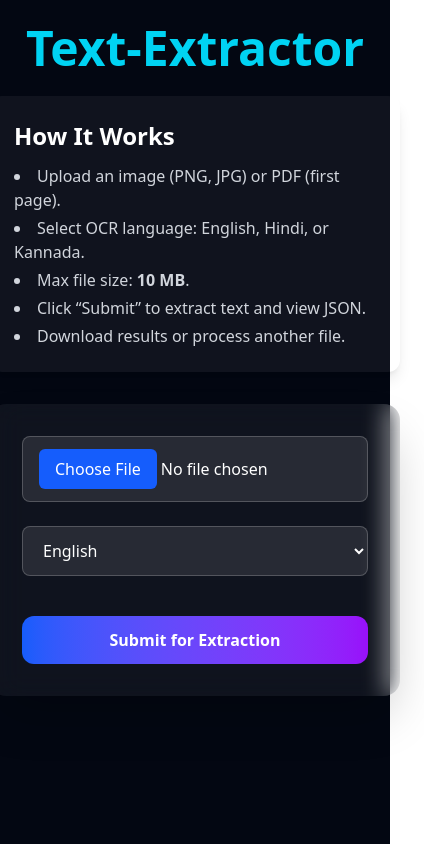
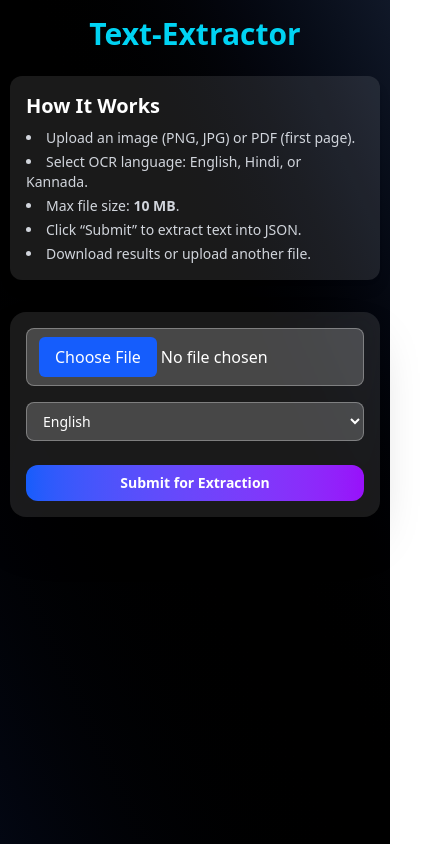
Before and after one commit to suhasbm09/Text-Extractor, a React (Vite) app in the folder front-end/: page / in a window 390 px wide. Shown: the whole page, 424 px wide, since content can reach past the window. Built offline with nearby package versions, Linux system fonts and the light colour scheme.

Commit message:
final-update-1

```diff
--- a/front-end/src/App.jsx
+++ b/front-end/src/App.jsx
@@ -7,7 +7,7 @@ import './index.css';
 function App() {
   return (
     <Router>
-      <div className='bg-gray-950 text-white min-h-screen flex justify-center items-center'>
+      <div className='bg-gradient-to-bl from-gray-900 via-black to-gray-950 text-white min-h-screen flex justify-center align-middle items-center'>
         <Routes>
           <Route path='/' element={<Home />} />
           <Route path='/result' element={<Result />} />
--- a/front-end/src/Pages/Home.jsx
+++ b/front-end/src/Pages/Home.jsx
@@ -56,50 +56,54 @@ function Home() {
   };
 
   return (
-    <div className="min-h-screen  text-white flex flex-col items-center p-6">
+    <div className="min-h-screen  text-white flex flex-col items-center p-4">
       <Modal show={loading} />
 
       <div className="w-full max-w-xl">
-        <h1 className="text-5xl font-extrabold text-cyan-400 text-center mb-6">
+        <h1 className="text-3xl sm:text-4xl md:text-5xl lg:text-6xl font-extrabold text-cyan-400 text-center mb-6">
           Text-Extractor
         </h1>
 
         {/* How It Works */}
-        <div className="bg-white/5 p-6 rounded-xl mb-8 shadow-lg">
-          <h2 className="text-2xl font-semibold mb-3">How It Works</h2>
-          <ul className="list-disc list-inside space-y-1 text-gray-300">
+        <div className="bg-white/10 p-4 sm:p-6 rounded-xl mb-8 shadow-lg">
+          <h2 className="text-xl sm:text-2xl font-semibold mb-2">How It Works</h2>
+          <ul className="list-disc list-inside space-y-1 text-gray-300 text-sm sm:text-base">
             <li>Upload an image (PNG, JPG) or PDF (first page).</li>
             <li>Select OCR language: English, Hindi, or Kannada.</li>
             <li>Max file size: <strong>10 MB</strong>.</li>
-            <li>Click “Submit” to extract text and view JSON.</li>
-            <li>Download results or process another file.</li>
+            <li>Click “Submit” to extract text into JSON.</li>
+            <li>Download results or upload another file.</li>
           </ul>
         </div>
 
         {/* Upload Form */}
         <form
           onSubmit={handleSubmit}
-          className="bg-white/5 p-8 rounded-2xl shadow-2xl backdrop-blur-md flex flex-col gap-6"
+          className="bg-white/10 p-4 sm:p-6 rounded-2xl shadow-2xl backdrop-blur-md flex flex-col gap-4 sm:gap-6"
         >
           <input
             type="file"
             accept=".png,.jpg,.jpeg,.pdf"
             onChange={handleFileChange}
             className="file:bg-blue-600 file:text-white file:px-4 file:py-2 file:rounded-md
-                       bg-white/10 text-white px-4 py-3 rounded-lg border border-white/20 cursor-pointer"
+                       bg-white/20 text-white px-3 py-2 rounded-lg border border-white/30 cursor-pointer"
           />
 
           {file && !fileError && (
-            <p className="text-green-400 text-center">✅ Selected: {file.name}</p>
+            <p className="text-green-400 text-center text-sm sm:text-base">
+              ✅ Selected: {file.name}
+            </p>
           )}
           {fileError && (
-            <p className="text-red-400 text-center">{fileError}</p>
+            <p className="text-red-400 text-center text-sm sm:text-base">
+              {fileError}
+            </p>
           )}
 
           <select
             value={language}
             onChange={(e) => setLanguage(e.target.value)}
-            className="bg-white/10 text-white px-4 py-3 rounded-lg border border-white/20"
+            className="bg-white/20 text-white px-3 py-2 sm:px-4 sm:py-3 rounded-lg border border-white/30 text-sm sm:text-base"
           >
             <option value="eng">English</option>
             <option value="hin">Hindi</option>
@@ -109,9 +113,10 @@ function Home() {
           <button
             type="submit"
             disabled={!!fileError}
-            className="mt-4 bg-gradient-to-r from-blue-600 to-purple-600 hover:from-blue-700 hover:to-purple-700
-                       text-white font-semibold py-3 rounded-xl transition-opacity duration-200
-                       disabled:opacity-50 disabled:cursor-not-allowed"
+            className="mt-2 sm:mt-4 bg-gradient-to-r from-blue-600 to-purple-600
+                       hover:from-blue-700 hover:to-purple-700 text-white font-semibold
+                       py-2 sm:py-3 rounded-xl text-sm sm:text-base
+                       transition-opacity duration-200 disabled:opacity-50 disabled:cursor-not-allowed"
           >
             Submit for Extraction
           </button>
--- a/front-end/src/Pages/Result.jsx
+++ b/front-end/src/Pages/Result.jsx
@@ -10,11 +10,11 @@ function Result() {
 
   if (!resultData) {
     return (
-      <div className="text-white flex flex-col items-center justify-center min-h-screen">
-        <h2 className="text-red-400 text-xl mb-4">No data found.</h2>
+      <div className="min-h-screen bg-gradient-to-b from-gray-900 to-black flex flex-col items-center justify-center p-4">
+        <h2 className="text-2xl sm:text-3xl text-red-400 mb-6">No data found.</h2>
         <button
-          className="bg-blue-600 px-4 py-2 rounded-lg text-white"
           onClick={() => navigate("/")}
+          className="bg-blue-600 hover:bg-blue-700 text-white px-4 py-2 sm:px-6 sm:py-3 rounded-md transition"
         >
           Back to Home
         </button>
@@ -30,30 +30,32 @@ function Result() {
   };
 
   return (
-    <div className="min-h-screen text-white flex flex-col items-center justify-center p-6">
-      <h1 className="text-4xl font-bold text-cyan-400 mb-6">OCR Result</h1>
+    <div className="min-h-screen  text-white flex flex-col items-center p-4">
+      <h1 className="text-3xl sm:text-4xl md:text-5xl font-bold text-cyan-400 mb-6 text-center">
+        OCR Result
+      </h1>
 
-      <div className="bg-white/10 border border-white/20 p-6 rounded-xl shadow-lg max-w-3xl w-full space-y-3 text-base leading-relaxed overflow-y-auto max-h-[60vh]">
+      <div className="bg-white/10 border border-white/20 p-4 sm:p-6 md:p-8 rounded-xl shadow-lg w-full max-w-3xl overflow-y-auto max-h-[60vh] space-y-3">
         {resultData.raw_text
           .split("\n")
           .filter((line) => line.trim() !== "")
           .map((line, idx) => (
-            <p key={idx} className="text-white/90">
+            <p key={idx} className="text-sm sm:text-base leading-relaxed text-white/90">
               {line}
             </p>
           ))}
       </div>
 
-      <div className="flex gap-4 mt-8">
+      <div className="flex flex-col sm:flex-row gap-4 mt-6">
         <button
           onClick={handleDownload}
-          className="bg-green-600 hover:bg-green-700 px-5 py-2 rounded-lg font-medium transition-all duration-200"
+          className="w-full sm:w-auto bg-green-600 hover:bg-green-700 text-white px-4 py-2 sm:px-6 sm:py-3 rounded-md font-medium transition"
         >
           Download JSON
         </button>
         <button
           onClick={() => navigate("/")}
-          className="bg-red-600 hover:bg-red-700 px-5 py-2 rounded-lg font-medium transition-all duration-200"
+          className="w-full sm:w-auto bg-red-600 hover:bg-red-700 text-white px-4 py-2 sm:px-6 sm:py-3 rounded-md font-medium transition"
         >
           Back to Home
         </button>
```
Also changed, not shown: 1 other file (tests, documents, lock files or other folders).
